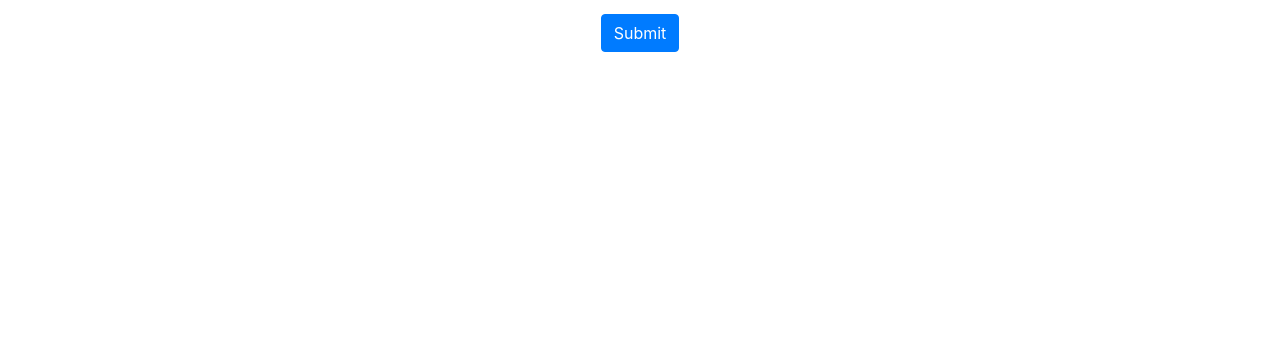
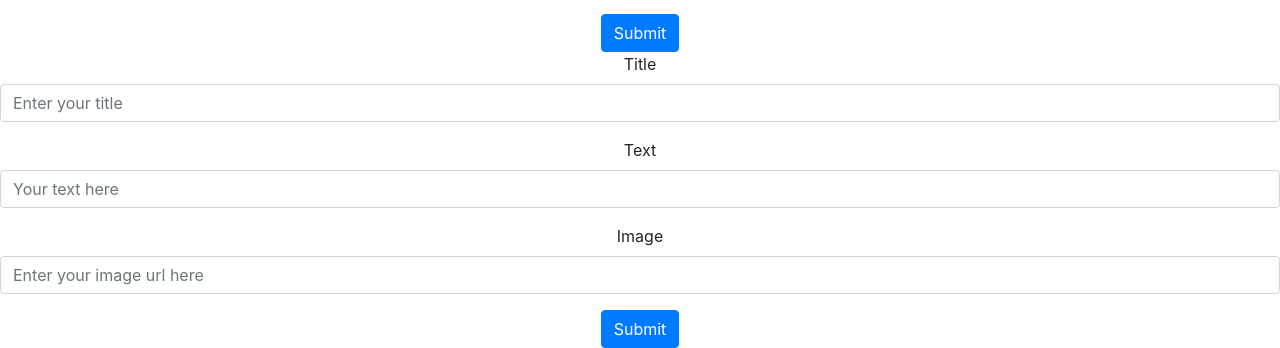
Before and after one commit to vangjeannette/react-node-blog, a React (Create React App) app in the folder client/: page / in a window 1280 px wide. Shown: the part 549-897 px from the top of the page. Before the commit the page ends 800 px from the top, so only its background shows below. Built offline with nearby package versions, Linux system fonts and the light colour scheme; no server answers.

Commit message:
Add token based route control

```diff
--- a/client/src/App.js
+++ b/client/src/App.js
@@ -4,6 +4,7 @@ import ArticlesList from './components/ArticlesList';
 import Login from './components/Login';
 import SignUpComponent from './components/SignUp';
 import './App.css';
+import AddArticleComponent from './components/AddArticle';
 
 function App() {
   return (
@@ -12,6 +13,7 @@ function App() {
       <ArticlesList />
       <Login />
       <SignUpComponent />
+      <AddArticleComponent />
     </div>
   );
 }
--- /dev/null
+++ b/client/src/components/AddArticle.js
@@ -0,0 +1,75 @@
+import React from 'react';
+import Form from 'react-bootstrap/Form';
+import Button from 'react-bootstrap/Button';
+import axios from 'axios';
+
+class AddArticleComponent extends React.Component {
+  constructor() {
+    super();
+    this.state = {
+      title: '',
+      text: '',
+      imageUrl: '',
+    };
+  }
+
+  handleTitleChange = (e) => {
+    this.setState({ title: e.target.value });
+  };
+
+  handleTextChange = (e) => {
+    this.setState({ text: e.target.value });
+  };
+
+  handleImageUrlChange = (e) => {
+    this.setState({ imageUrl: e.target.value });
+  };
+
+  handleSubmit = async (event) => {
+    const token = localStorage.getItem('token');
+    console.log({ ...this.state, token })
+    event.preventDefault();
+    try {
+      const response = await axios.post('/article', { ...this.state, token });
+      console.log(response);
+    } catch (e) {
+      console.log(e);
+    }
+  };
+
+  render() {
+    return (
+      <form onSubmit={this.handleSubmit}>
+        <Form.Group controlId="AddArticleTitle">
+          <Form.Label>Title</Form.Label>
+          <Form.Control
+            type="text"
+            placeholder="Enter your title"
+            onChange={this.handleTitleChange}
+          />
+        </Form.Group>
+        <Form.Group controlId="AddArticleText">
+          <Form.Label>Text</Form.Label>
+          <Form.Control
+            type="text"
+            placeholder="Your text here"
+            onChange={this.handleTextChange}
+          />
+        </Form.Group>
+        <Form.Group controlId="AddArticleImageUrl">
+          <Form.Label>Image</Form.Label>
+          <Form.Control
+            type="text"
+            placeholder="Enter your image url here"
+            onChange={this.handleImageUrlChange}
+          />
+        </Form.Group>
+        <Button variant="primary" type="submit">
+          Submit
+        </Button>
+      </form>
+    );
+  }
+}
+
+export default AddArticleComponent;
```
Also changed, not shown: 1 other file (tests, documents, lock files or other folders).
